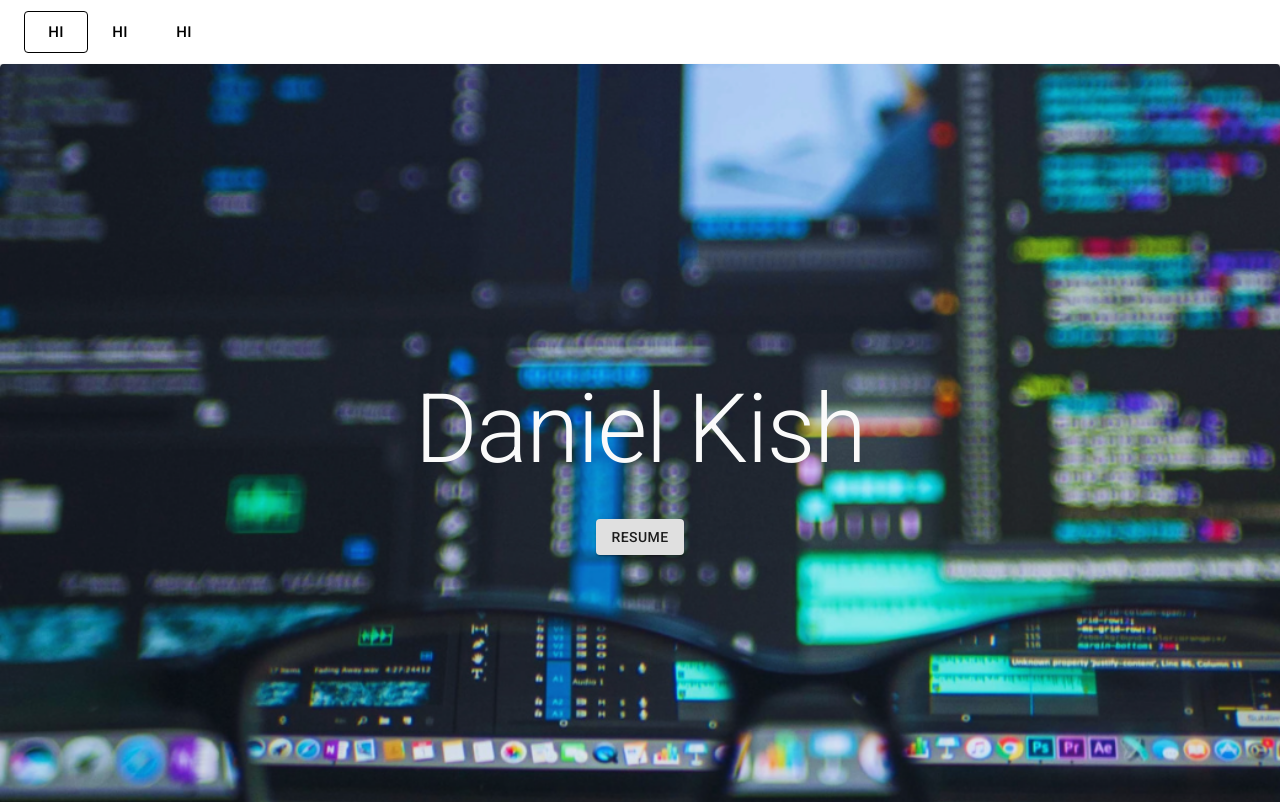
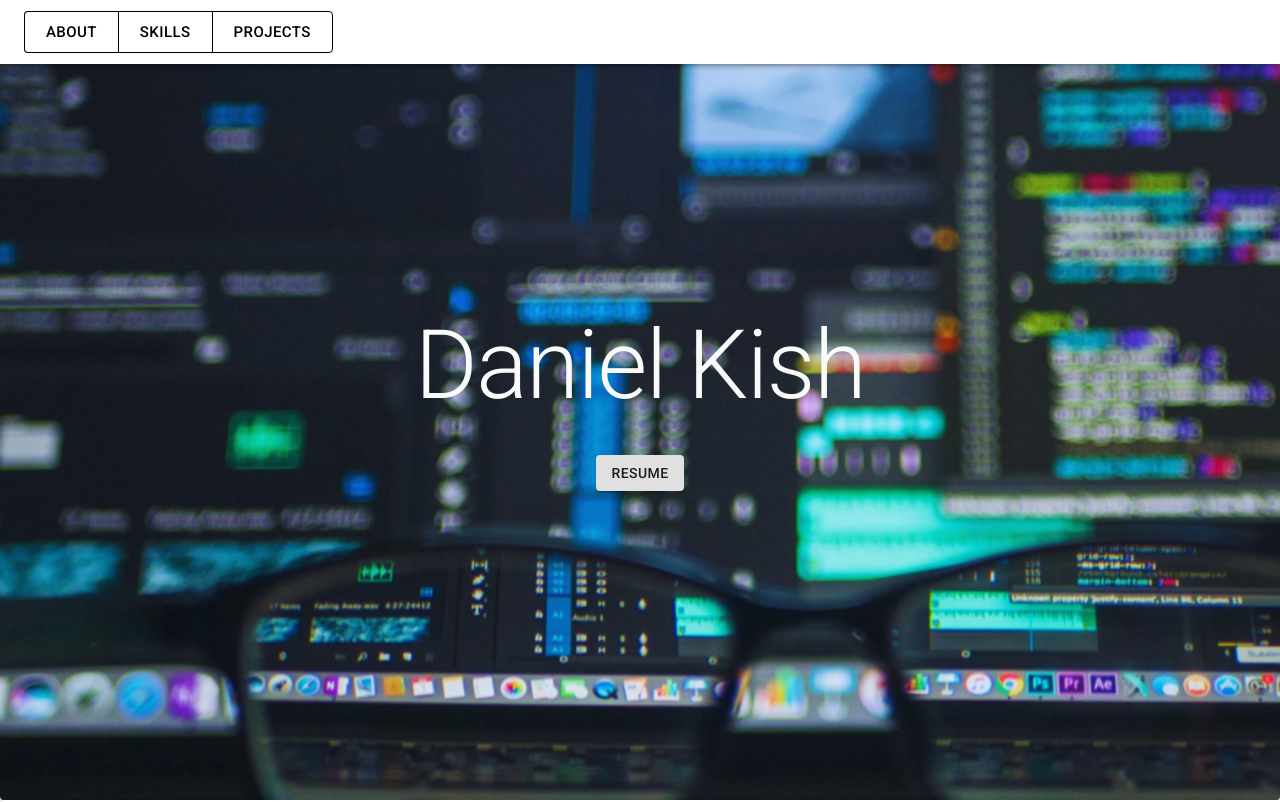
Before and after one commit to Danielhk832/danielkish.tech, a React (Create React App) app: page / in a window 1280 px wide. Shown: the top 802 px of the page. Built offline with nearby package versions, Linux system fonts and the light colour scheme.

Commit message:
added button group to navbar

```diff
--- a/src/components/Navbar.js
+++ b/src/components/Navbar.js
@@ -4,6 +4,7 @@ import Button from "@mui/material/Button";
 import { AppBar, Toolbar } from "@mui/material";
 import { animate } from "motion";
 import { Typography } from "@mui/material";
+import { ButtonGroup } from "@mui/material";
 
 const NavBar = (props) => {
   return (
@@ -13,19 +14,23 @@ const NavBar = (props) => {
           <AppBar
             elevation={3}
             color="inherit"
-            position="static"
-            sx={{ width: "100vw" }}
+            sx={{ alignItems: "right", width: "100vw" }}
           >
             <Toolbar>
+              <ButtonGroup
+                variant="outlined"
+                aria-label="outlined button group"
+              >
                 <Button size="large" variant="outlined" color="inherit">
-                hi
+                  About
                 </Button>
                 <Button size="large" color="inherit">
-                hi
+                  Skills
                 </Button>
                 <Button size="large" color="inherit">
-                hi
+                  Projects
                 </Button>
+              </ButtonGroup>
             </Toolbar>
           </AppBar>
         </nav>
```
Also changed, not shown: 1 other file (tests, documents, lock files or other folders). Lines whose indentation alone changed are shown as unchanged.
